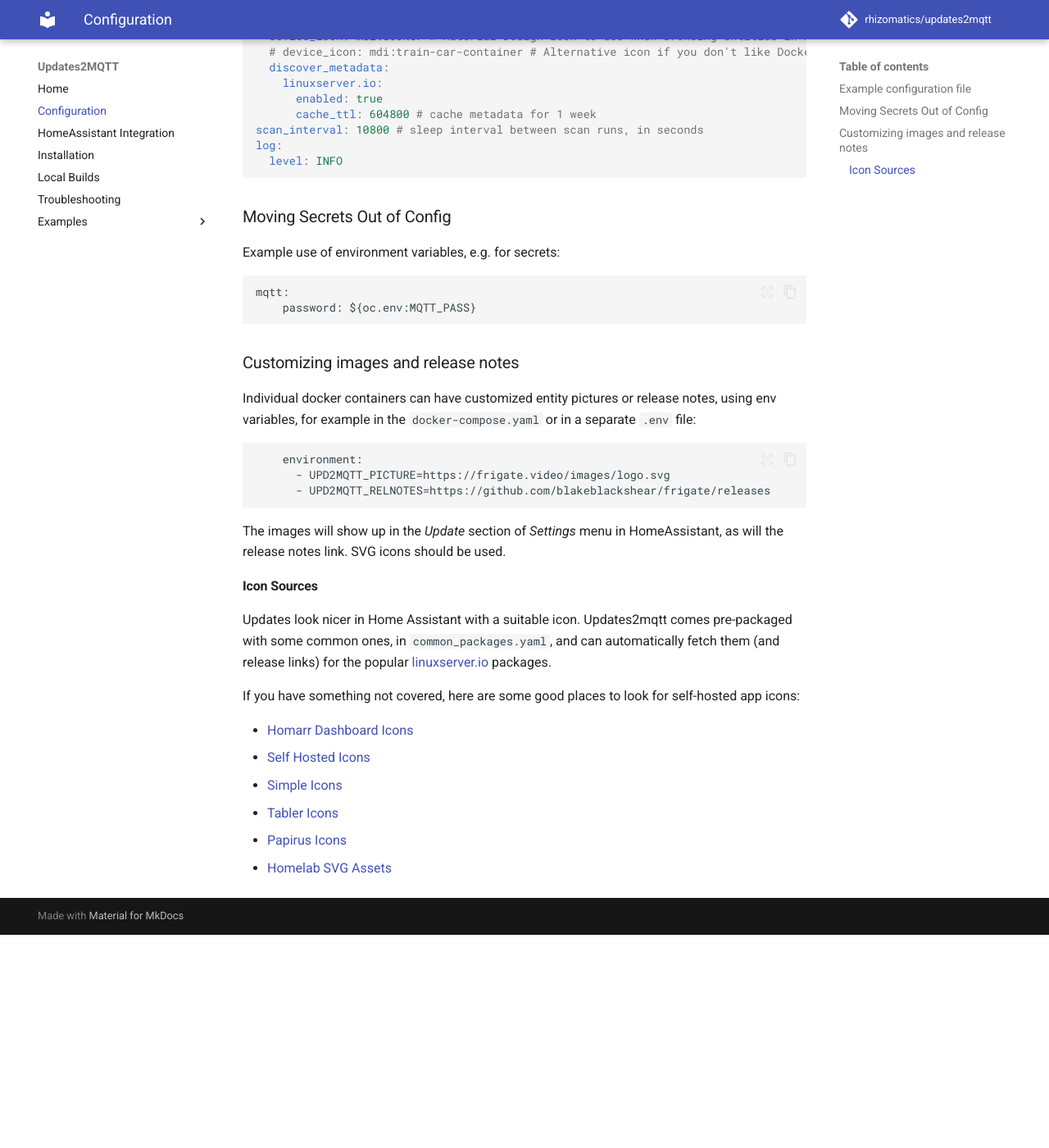
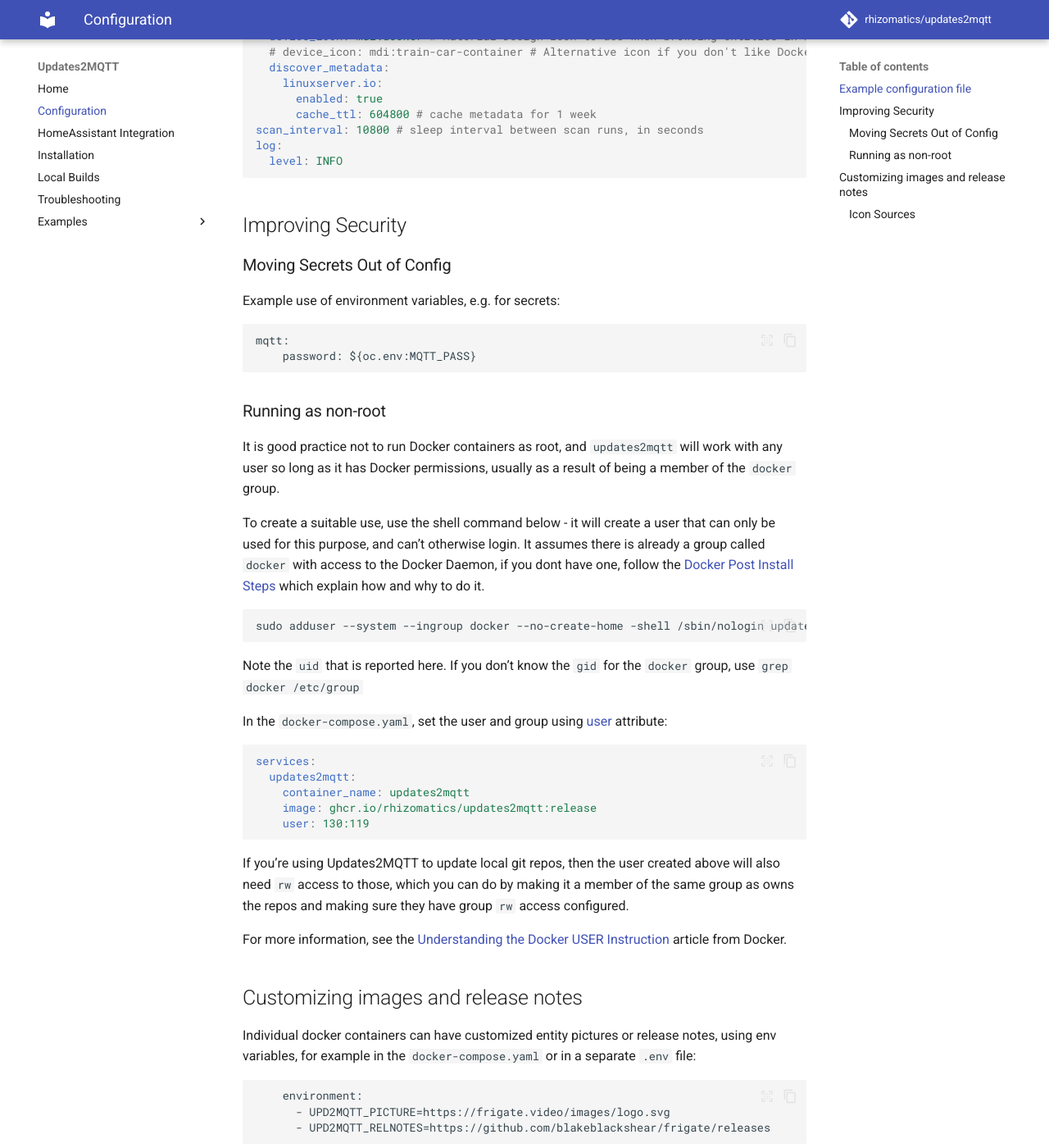
Before and after one commit to rhizomatics/updates2mqtt, an MkDocs documentation site: the page built from docs/configuration.md, in a window 1280 px wide and 1400 px high, scrolled down 853 px. Shown: the whole window at 82% size. Built offline with MkDocs 1.6.1 and Material for MkDocs 9.7.7, drawn with Linux system fonts in a browser that asks for light colours; comment, search, counter and statistics services are not loaded; before the commit the page ends 1993 px from its top, so only the background shows below that.

Commit message:
docs update

````diff
--- a/docs/configuration.md
+++ b/docs/configuration.md
@@ -44,6 +44,8 @@
   level: INFO
 ```
 
+## Improving Security
+
 ### Moving Secrets Out of Config
 
 Example use of environment variables, e.g. for secrets:
@@ -52,7 +54,40 @@
 mqtt:
     password: ${oc.env:MQTT_PASS}
 ```
-### Customizing images and release notes
+
+### Running as non-root
+
+It is good practice not to run Docker containers as root, and `updates2mqtt` will
+work with any user so long as it has Docker permissions, usually as a result
+of being a member of the `docker` group.
+
+To create a suitable use, use the shell command below - it will create a user
+that can only be used for this purpose, and can't otherwise login. It assumes there is already a group called `docker` with access to the Docker Daemon, if you dont
+have one, follow the [Docker Post Install Steps](https://docs.docker.com/engine/install/linux-postinstall/) which explain how and why to do it.
+
+```bash
+sudo adduser --system --ingroup docker --no-create-home -shell /sbin/nologin updates2mqtt
+```
+
+Note the `uid` that is reported here. If you don't know the `gid` for the `docker` group, use `grep docker /etc/group`
+
+In the `docker-compose.yaml`, set the user and group using [user](https://docs.docker.com/reference/compose-file/services/#user) attribute:
+
+```yaml
+services:
+  updates2mqtt:
+    container_name: updates2mqtt
+    image: ghcr.io/rhizomatics/updates2mqtt:release
+    user: 130:119
+```
+
+If you're using Updates2MQTT to update local git repos, then the user created above will also need `rw` access to those, which you can do by making it a member of the
+same group as owns the repos and making sure they have group `rw` access configured.
+
+For more information, see the [Understanding the Docker USER Instruction](https://www.docker.com/blog/understanding-the-docker-user-instruction/) article from Docker.
+
+
+## Customizing images and release notes
 
 Individual docker containers can have customized entity pictures or release notes, using env variables, for example in the `docker-compose.yaml` or in a separate `.env` file:
 
@@ -64,6 +99,7 @@
 
 The images will show up in the *Update* section of *Settings* menu in HomeAssistant,
 as will the release notes link. SVG icons should be used.
+
 
 #### Icon Sources
 
````
Also changed, not shown: docs/troubleshooting.md (+17 -1 lines).
